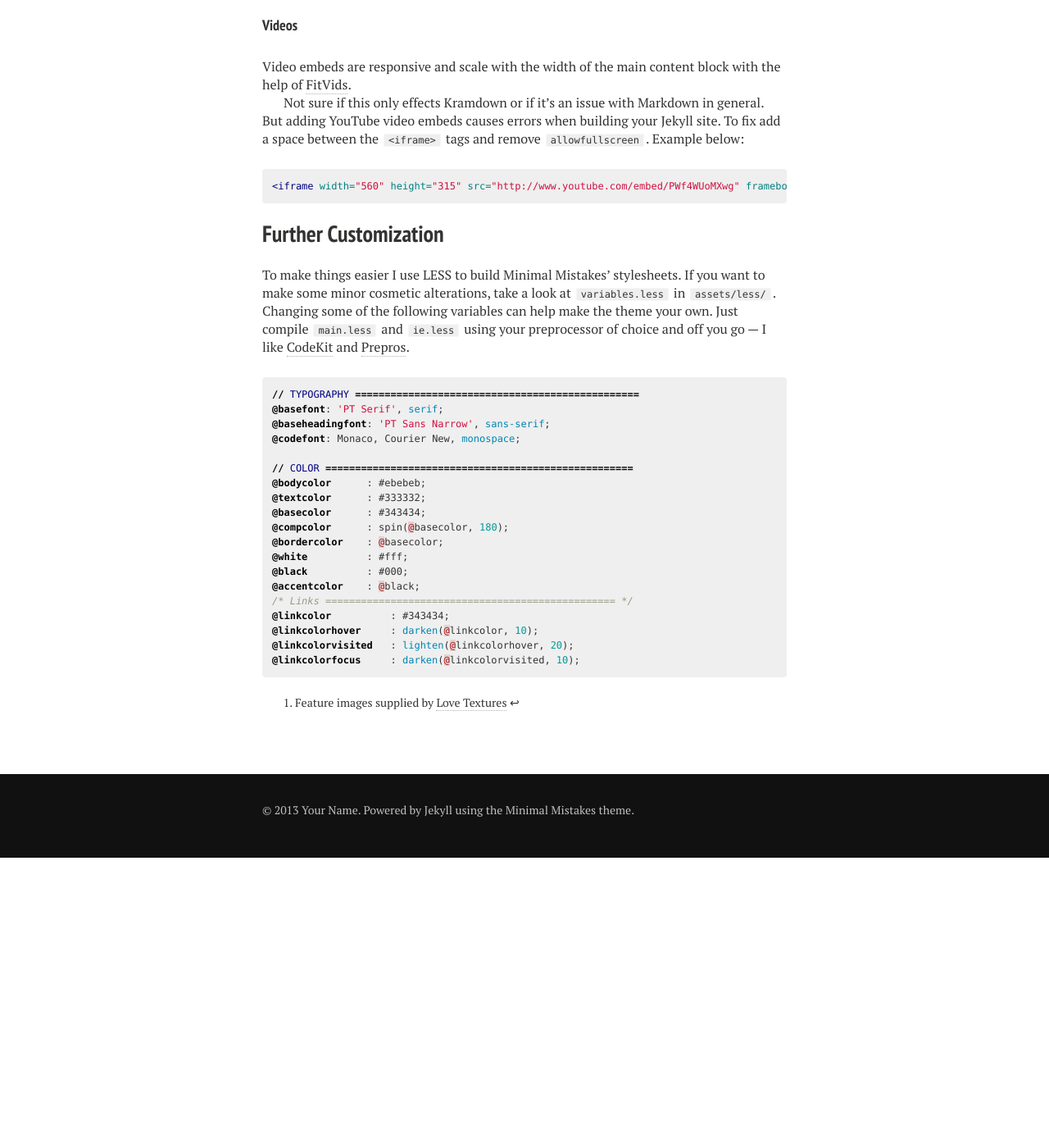
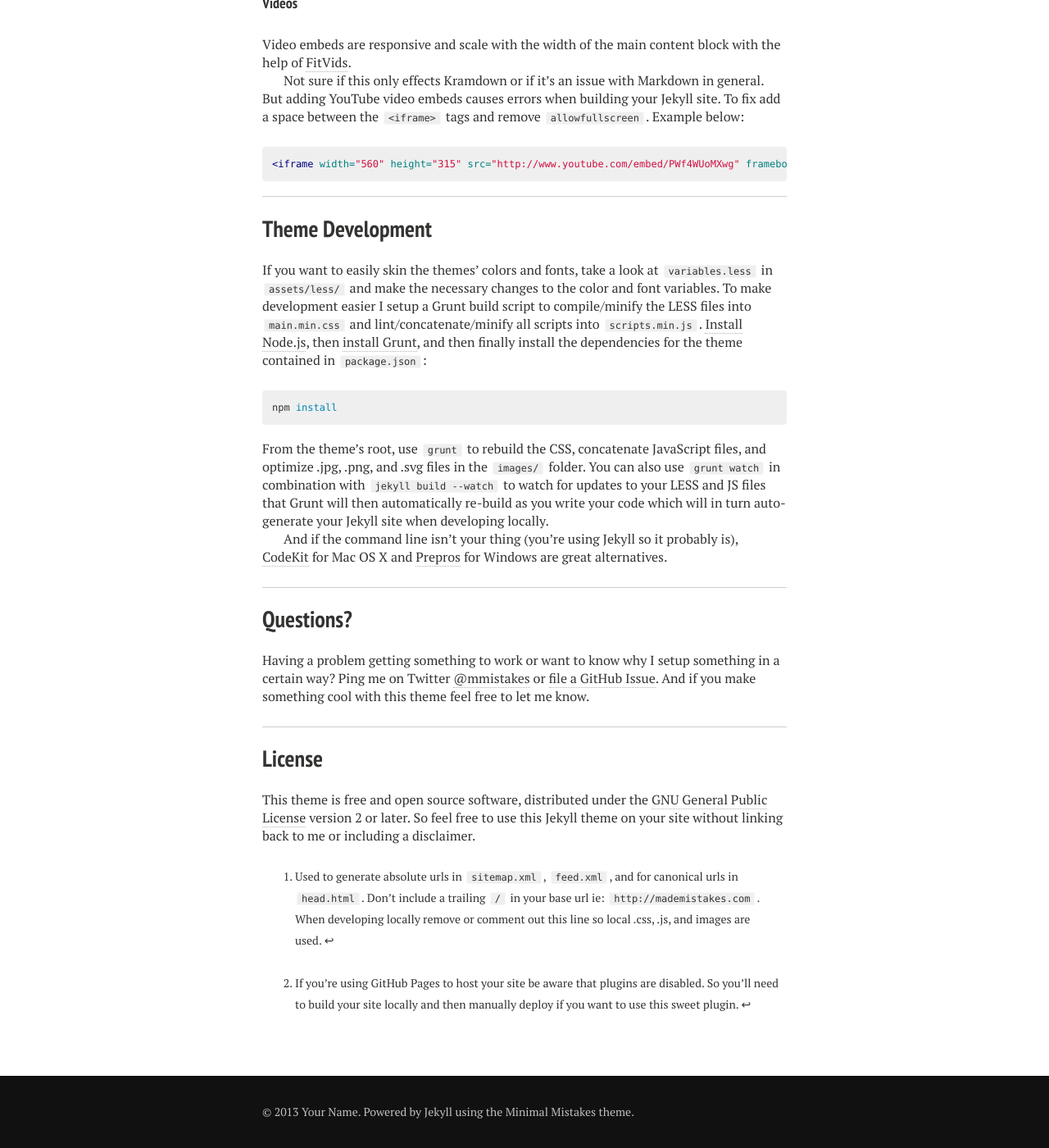
Before and after one commit to orenetar3/dgrtwo.github.com, a Jekyll site: the page built from theme-setup.md, in a window 1280 px wide and 1400 px high, scrolled down 3590 px. Shown: the whole window at 82% size. Built offline with Jekyll 4.4.1, drawn with Linux system fonts in a browser that asks for light colours; nearby versions of some CDN libraries; before the commit the page ends 4636 px from its top, so only the background shows below that; some of the changed text lies outside the part shown.

Commit message:
Update theme setup documentation

```diff
--- a/theme-setup.md
+++ b/theme-setup.md
@@ -32,43 +32,46 @@ General notes and suggestions for customizing Minimal Mistakes.
 
 {% highlight text %}
 minimal-mistakes/
-├── _includes
-|    ├── author-bio.html  //bio stuff goes here
-|    ├── browser-upgrade.html  //displays on IE8 and less
-|    ├── footer.html  //site footer
-|    ├── head.html  //site head
-|    ├── navigation.html //site top nav
-|    └── scripts.html  //jQuery, plugins, GA, etc.
-├── _layouts
-|    ├── home.html  //homepage layout
-|    ├── page.html  //page layout
-|    ├── post-index.html  //post listing layout
-|    └── post.html  //post layout
-├── _posts
-├── assets
-|    ├── css  //preprocessed less styles. good idea to minify
-|    ├── img  //images and graphics used in css and js
-|    ├── js
-|    |   ├── main.js  //jQuery plugins and settings
-|    |   └── vendor  //all 3rd party scripts
-|    └── less
-├── images  //images for posts and pages
-├── about.md  //about page
-├── articles.md  //lists all posts from latest to oldest
-└── index.md  //homepage. lists 5 most recent posts
+├── _includes/
+|    ├── author-bio.html  #bio stuff goes here
+|    ├── browser-upgrade.html  #displays on IE8 and less
+|    ├── footer.html  #site footer
+|    ├── head.html  #site head
+|    ├── navigation.html #site top nav
+|    └── scripts.html  #jQuery, plugins, GA, etc.
+├── _layouts/
+|    ├── home.html  #homepage layout
+|    ├── page.html  #page layout
+|    ├── post-index.html  #post listing layout
+|    └── post.html  #post layout
+├── _posts/
+├── assets/
+|    ├── css/  #preprocessed less styles
+|    ├── fonts/  #icon webfonts
+|    ├── js/
+|    |   ├── _main.js  #Main JavaScript file, plugin settings, etc
+|    |   ├── plugins  #jQuery plugins
+|    |   └── vendor/  #jQuery and Modernizr
+|    └── less/
+├── images/  # images for posts and pages
+├── about.md  # about page
+├── articles.md  # lists all posts from latest to oldest
+└── index.md  # homepage. lists 5 most recent posts
 {% endhighlight %}
+
+---
 
 ## Customization
 
 ### _config.yml
 
-Most of the variables found here are used in the .html files found in `_includes` if you need to add or remove anything. A good place to start would be to change the title, tagline, description, and url of your site. When working locally comment out `url` or else you will get a bunch of broken links because they are absolute and prefixed with `{{ "{{ site.url " }}}}` in the various `_includes` and `_layouts`. Just remember to uncomment `url` when building for deployment or pushing to **gh-pages**...
+Most of the variables found here are used in the .html files found in `_includes` if you need to add or remove anything. A good place to start would be to change the title, tagline, description, and url of your site. When working locally comment out `url` or else you will get a bunch of broken links because they are absolute and prefixed with `{{ "{{ site.url " }}}}`[^1] in the various `_includes` and `_layouts`. Just remember to uncomment `url` when building for deployment or pushing to **gh-pages**...
 
 #### Owner/Author Information
 
 Change your name, bio, and avatar photo (100x100 pixels or larger), Twitter url, email, and Google+ url. If you want to link to an external image on Gravatar or something similiar you'll need to edit the path in `author-bio.html` since it assumes it is located in `\images`.
 
-Including a link to your Google+ profile has the added benefit of displaying [Google Authorship](https://plus.google.com/authorship) in Google search results if you've went ahead and applied for it. Don't have a Google+ account? Just leave it blank and/or remove `<link rel="author" href="{{ site.owner.google_plus }}">` from `head.html`.
+Including a link to your Google+ profile has the added benefit of displaying [Google Authorship](https://plus.google.com/authorship) in Google search results if you've went ahead and applied for it. Don't have a Google+ account? Just leave it blank.
 
 #### Google Analytics and Webmaster Tools
 
@@ -98,9 +101,9 @@ There are two main content layouts: *post.html* (for posts) and *page.html* (for
 
 #### Feature Images
 
-A good rule of thumb is to keep feature images[^2] nice and wide so you don't push the body text too far down. An image cropped around around 1024 x 512 pixels will keep file size down with an acceptable resolution for most devices. On my personal site I use [Picturefill](https://github.com/scottjehl/picturefill) to serve the same image responsively in four different flavors (small, medium, large, and extra large). In the interest of keeping things simple with this theme I left that script out, but you can certainly [add it back in](https://github.com/mmistakes/made-mistakes#articles-and-pages) or give [Adaptive Images](http://adaptive-images.com/) a try.
+A good rule of thumb is to keep feature images nice and wide so you don't push the body text too far down. An image cropped around around 1024 x 256 pixels will keep file size down with an acceptable resolution for most devices. If you want to serve these images responsively I'd suggest looking at the [Jekyll Picture Tag](https://github.com/scottjehl/picturefill) plugin[^2].
 
-The two layouts make the assumption that the feature images live in the *images* folder. To add a feature image to a post or page just include the filename in the front matter like so.
+The two layouts make the assumption that the feature images live in the `images/` folder. To add a feature image to a post or page just include the filename in the front matter like so.
 
 {% highlight yaml %}
 image:
@@ -150,33 +153,33 @@ Not sure if this only effects Kramdown or if it's an issue with Markdown in gene
 <iframe width="560" height="315" src="http://www.youtube.com/embed/PWf4WUoMXwg" frameborder="0"> </iframe>
 {% endhighlight %}
 
-## Further Customization
+---
 
-To make things easier I use LESS to build Minimal Mistakes' stylesheets. If you want to make some minor cosmetic alterations, take a look at `variables.less` in `assets/less/`. Changing some of the following variables can help make the theme your own. Just compile `main.less` and `ie.less` using your preprocessor of choice and off you go --- I like [CodeKit](http://incident57.com/codekit/) and [Prepros](http://alphapixels.com/prepros/).
+## Theme Development
 
-{% highlight css %}
-// TYPOGRAPHY ================================================
-@basefont: 'PT Serif', serif;
-@baseheadingfont: 'PT Sans Narrow', sans-serif;
-@codefont: Monaco, Courier New, monospace;
+If you want to easily skin the themes' colors and fonts, take a look at `variables.less` in `assets/less/` and make the necessary changes to the color and font variables. To make development easier I setup a Grunt build script to compile/minify the LESS files into `main.min.css` and lint/concatenate/minify all scripts into `scripts.min.js`. [Install Node.js](http://nodejs.org/), then [install Grunt](http://gruntjs.com/getting-started), and then finally install the dependencies for the theme contained in `package.json`:
 
-// COLOR ====================================================
-@bodycolor      : #ebebeb;
-@textcolor      : #333332;
-@basecolor      : #343434;
-@compcolor      : spin(@basecolor, 180);
-@bordercolor    : @basecolor;
-@white          : #fff;
-@black          : #000;
-@accentcolor    : @black;
-/* Links ================================================= */
-@linkcolor          : #343434;
-@linkcolorhover     : darken(@linkcolor, 10);
-@linkcolorvisited   : lighten(@linkcolorhover, 20);
-@linkcolorfocus     : darken(@linkcolorvisited, 10);
+{% highlight bash %}
+npm install
 {% endhighlight %}
 
+From the theme's root, use `grunt` to rebuild the CSS, concatenate JavaScript files, and optimize .jpg, .png, and .svg files in the `images/` folder. You can also use `grunt watch` in combination with `jekyll build --watch` to watch for updates to your LESS and JS files that Grunt will then automatically re-build as you write your code which will in turn auto-generate your Jekyll site when developing locally.
 
-[^1]: Used to generate absolute urls in *sitemap.xml*, *feed.xml*, and for canonical urls in *head.html*. Don't include a trailing `/` in your base url ie: http://mademistakes.com. When developing locally remove or comment out this line so local css, js, and images are used.
+And if the command line isn't your thing (you're using Jekyll so it probably is), [CodeKit](http://incident57.com/codekit/) for Mac OS X and [Prepros](http://alphapixels.com/prepros/) for Windows are great alternatives.
 
-[^2]: Feature images supplied by [Love Textures](http://www.lovetextures.com/)
+---
+
+## Questions?
+
+Having a problem getting something to work or want to know why I setup something in a certain way? Ping me on Twitter [@mmistakes](http://twitter.com/mmistakes) or [file a GitHub Issue](https://github.com/mmistakes/minima-mistakes/issues/new). And if you make something cool with this theme feel free to let me know.
+
+---
+
+## License
+
+This theme is free and open source software, distributed under the [GNU General Public License]({{ site.url }}/LICENSE) version 2 or later. So feel free to use this Jekyll theme on your site without linking back to me or including a disclaimer.
+
+
+[^1]: Used to generate absolute urls in `sitemap.xml`, `feed.xml`, and for canonical urls in `head.html`. Don't include a trailing `/` in your base url ie: `http://mademistakes.com`. When developing locally remove or comment out this line so local .css, .js, and images are used.
+
+[^2]: If you're using GitHub Pages to host your site be aware that plugins are disabled. So you'll need to build your site locally and then manually deploy if you want to use this sweet plugin.
```
Also changed, not shown: other parts of theme-setup.md (+1 -1 lines), about.md (+4 -1 lines), README.md, 1 other file.
